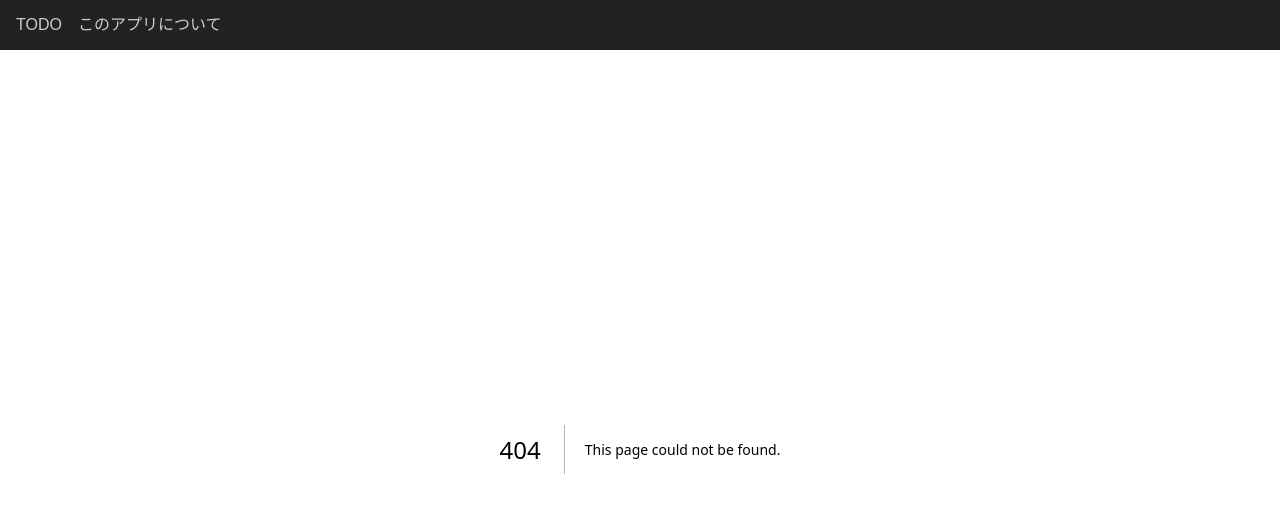
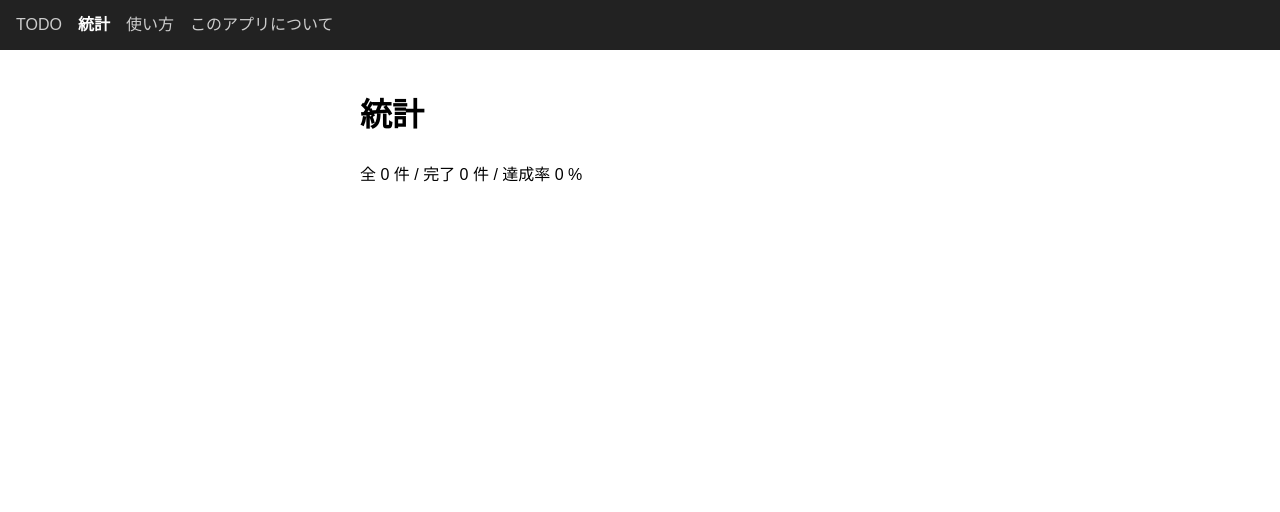
Before and after one commit to chorcode/todo-app1020, a Next.js app: page /stats in a window 1280 px wide. Before the commit this address had no page. Shown: the top 512 px of the page. Built offline with nearby package versions, Linux system fonts and the light colour scheme.

Commit message:
6コマ目完了

```diff
--- /dev/null
+++ b/app/stats/page.js
@@ -0,0 +1,17 @@
+'use client'
+
+import dynamic from 'next/dynamic'
+
+const TodoStats = dynamic(() => import('@/components/TodoStats'), {
+  ssr: false,
+  loading: () => <p>読み込み中…</p>,
+})
+
+export default function StatsPage() {
+    return (
+    <main className="container">
+      <h1>統計</h1>
+      <TodoStats />
+    </main>
+    )
+}
--- a/components/Header.jsx
+++ b/components/Header.jsx
@@ -5,6 +5,8 @@ import { usePathname } from 'next/navigation'
 
 const links = [
   { href: '/', label: 'TODO' },
+  { href: '/stats', label: '統計' },
+  { href: '/help', label: '使い方' },
   { href: '/about', label: 'このアプリについて' },
 ]
 
--- a/components/TodoApp.jsx
+++ b/components/TodoApp.jsx
@@ -3,13 +3,9 @@
 import { useEffect, useState } from 'react'
 import TodoForm from './TodoForm'
 import TodoList from './TodoList'
+import { loadTodos } from '@/lib/storage'
 
 const STORAGE_KEY = 'todos'
-
-function loadTodos() {
-  const saved = localStorage.getItem(STORAGE_KEY)
-  return saved ? JSON.parse(saved) : []
-}
 
 export default function TodoApp() {
   const [todos, setTodos] = useState(loadTodos)
--- /dev/null
+++ b/components/TodoStats.jsx
@@ -0,0 +1,24 @@
+'use client'
+
+import { useEffect, useState } from 'react'
+import { loadTodos } from '@/lib/storage'
+
+export default function TodoStats() {
+    const [stats, setStats] = useState({ total: 0, completed: 0, rate: 0 })
+
+    useEffect(() => {
+        const todos = loadTodos()
+        const total = todos.length
+        const completed = todos.filter((todo) => todo.done).length
+        const rate = total > 0 ? Math.round((completed / total) * 100) : 0
+        setStats({ total, completed, rate })
+    }, [])
+
+    return (
+        <div>
+            <p>
+                全 {stats.total} 件 / 完了 {stats.completed} 件 / 達成率 {stats.rate} %
+            </p>
+        </div>
+    )
+}
--- /dev/null
+++ b/lib/storage.js
@@ -0,0 +1,10 @@
+const STORAGE_KEY = 'todos'
+
+export function loadTodos() {
+  try {
+    const saved = localStorage.getItem(STORAGE_KEY)
+    return saved ? JSON.parse(saved) : []
+  } catch {
+    return []
+  }
+}
```
Also changed, not shown: app/help/page.js (added, +16 -0 lines), app/not-found.js (added, +10 -0 lines).
